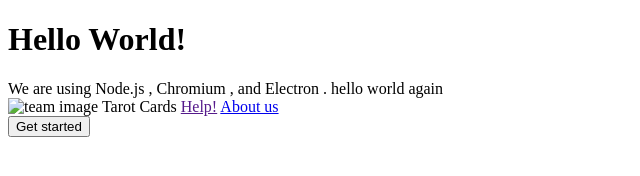
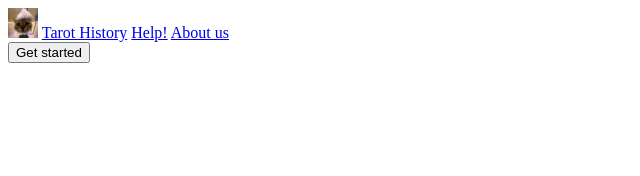
Before and after one commit to cse110-sp23-group24/cse110-sp23-group24-Final-Project, an Electron app: page index.html in a window 800 px wide. Shown: the whole page, without its empty margins (0-640 px from the left). Drawn offline with Linux system fonts and the light colour scheme.

Commit message:
Merge branch 'main' of https://github.com/cse110-sp23-group24/cse110-sp23-group24-Final-Project
Co-authored-by: beliang <beliang@users.noreply.github.com>

```diff
--- a/index.html
+++ b/index.html
@@ -4,23 +4,25 @@
     <meta charset="UTF-8">
     <!-- https://developer.mozilla.org/en-US/docs/Web/HTTP/CSP -->
     <meta http-equiv="Content-Security-Policy" content="default-src 'self'; script-src 'self'">
+    <link rel="stylesheet" href="styles.css" type="text/css">
     <title>Hello World!</title>
     <script src=""></script>
   </head>
   <body>
-    <h1>Hello World!</h1>
+    <!--<h1>Hello World!</h1>
     We are using Node.js <span id="node-version"></span>,
     Chromium <span id="chrome-version"></span>,
     and Electron <span id="electron-version"></span>.
-    hello world again
+    hello world again-->
     <div>
       <!-- cat image-->
-      <img src="" alt="team image"><img>
+      <img src="Pages/images/cat.JPG" alt="team image" height="30px" width="30px"><img>
 
-      Tarot Cards
+      <!--Tarot image-->
+      <a href = "https://en.wikipedia.org/wiki/Tarot">Tarot History</a>
 
       <!-- help link-->
-      <a href="">Help!</a>
+      <a href="Pages/instructions.html">Help!</a>
 
       <!-- About us page-->
       <a href="Pages\aboutus.html">About us</a>
```
Also changed, not shown: Pages/aboutus.html (+1 -3 lines), Pages/images/cat.JPG (added), styles.css (added).
